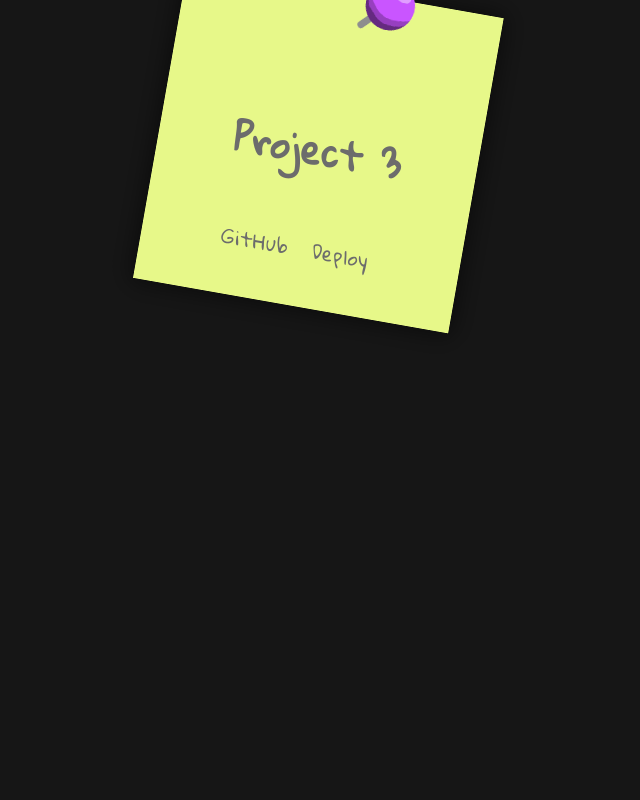
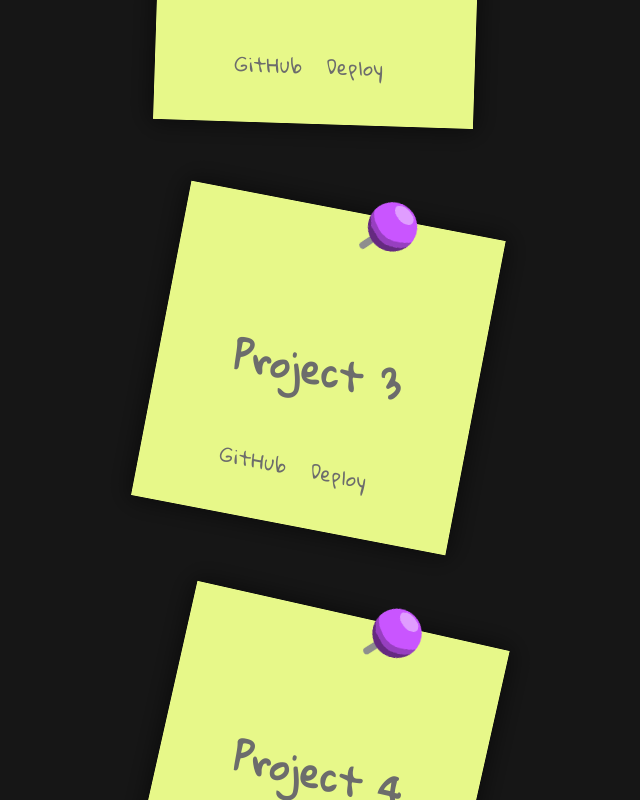
Before and after one commit to iggy-ziggy/mhaynes_dev_portfolio, a React (Vite) app: page / in a window 1280 px wide. Shown: the part 860-1660 px from the top of the page, without its empty margins (322-962 px from the left). Before the commit the page ends 1320 px from the top, so only its background shows below. Built offline with nearby package versions, Linux system fonts and the light colour scheme; a web font is replaced by a local one.

Commit message:
added projectspage with sticky notes that receive rotation styles programmatically

```diff
--- a/src/App.jsx
+++ b/src/App.jsx
@@ -95,16 +95,7 @@ function App() {
         <HomePage />
         <SkillsPage />
       <Footer>{icons}</Footer> */}
-      {/* <ProjectsPage /> */}
-      {/* <StickyNote text="Project 1" /> */}
-      {projectInfo.map((project, index) => (
-        <Project
-          key={index}
-          title={project.title}
-          github={project.github}
-          deploy={project.deploy}
-        />
-      ))}
+      <ProjectsPage />
     </>
   );
 }
--- a/src/components/Project/Project.css
+++ b/src/components/Project/Project.css
@@ -1,3 +1,3 @@
 .project {
-    transform: rotate(10deg);
+    /* transform: rotate(10deg); */
 }
--- a/src/components/Project/Project.jsx
+++ b/src/components/Project/Project.jsx
@@ -4,7 +4,6 @@ import StickyNote from "../StickyNote/StickyNote";
 
 const Project = ({ title, github, deploy }) => {
   return (
-    <div className="project">
       <StickyNote
         text={title}
         links={[
@@ -12,7 +11,6 @@ const Project = ({ title, github, deploy }) => {
           { name: "Deploy", url: deploy },
         ]}
       />
-    </div>
   );
 };
 
--- a/src/pages/ProjectsPage/ProjectsPage.jsx
+++ b/src/pages/ProjectsPage/ProjectsPage.jsx
@@ -1,4 +1,4 @@
-import React from "react";
+import React, { useEffect, useState } from "react";
 import "./ProjectsPage.css";
 import StickyNote from "../../assets/post_it.png";
 import Title from "../../components/Title/Title";
@@ -6,69 +6,85 @@ import Project from "../../components/Project/Project";
 
 const projectArray = [
   {
-    title: "Project1",
+    title: "Project 1",
     github: "https://github.com/",
     deploy: "https://www.google.com/",
   },
   {
-    title: "Project2",
+    title: "Project 2",
     github: "https://github.com/",
     deploy: "https://www.google.com/",
   },
   {
-    title: "Project3",
+    title: "Project 3",
     github: "https://github.com/",
     deploy: "https://www.google.com/",
   },
   {
-    title: "Project4",
+    title: "Project 4",
     github: "https://github.com/",
     deploy: "https://www.google.com/",
   },
   {
-    title: "Project5",
+    title: "Project 5",
     github: "https://github.com/",
     deploy: "https://www.google.com/",
   },
   {
-    title: "Project6",
+    title: "Project 6",
     github: "https://github.com/",
     deploy: "https://www.google.com/",
   },
   {
-    title: "Project7",
+    title: "Project 7",
     github: "https://github.com/",
     deploy: "https://www.google.com/",
   },
   {
-    title: "Project8",
+    title: "Project 8",
     github: "https://github.com/",
     deploy: "https://www.google.com/",
   },
   {
-    title: "Project9",
+    title: "Project 9",
     github: "https://github.com/",
     deploy: "https://www.google.com/",
   },
   {
-    title: "Project10",
+    title: "Project 10",
     github: "https://github.com/",
     deploy: "https://www.google.com/",
   },
 ];
 
 const ProjectsPage = () => {
+  const [rotations, setRotations] = useState([]);
+
+  useEffect(() => {
+    const initialRotations = projectArray.map(() =>
+      `${Math.random() > 0.5 ? "+" : "-"}${Math.random() * 15}deg`
+    );
+    setRotations(initialRotations);
+  }, []);
+
   return (
     <div>
       <Title text="The Goods" />
       <div className="projects_container">
         {projectArray.map((project, index) => (
-          <Project
+          <div
             key={index}
-            title={project.title}
-            github={project.github}
-            deploy={project.deploy}
-          />
+            className="project"
+            style={{
+              transform: `rotate(${rotations[index]})`,
+            }}
+          >
+            <Project
+              title={project.title}
+              github={project.github}
+              deploy={project.deploy}
+            />
+          </div>
         ))}
       </div>
     </div>
```
